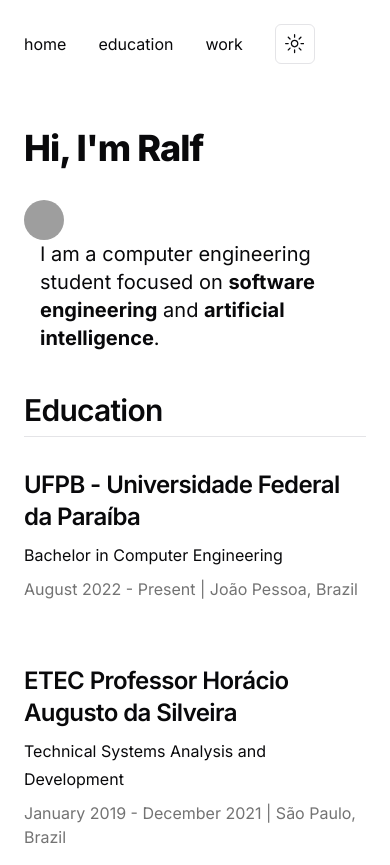
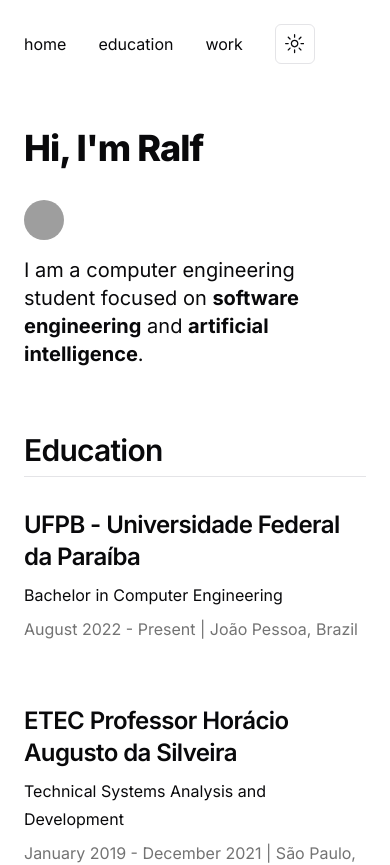
Before and after one commit to ralfferreira/portfolio, a Next.js app: page / in a window 390 px wide. Shown: the top 865 px of the page. Built offline with nearby package versions, Linux system fonts and the light colour scheme; grey boxes are pictures that could not be loaded.

Commit message:
fix: mobile padding and margin

```diff
--- a/app/page.tsx
+++ b/app/page.tsx
@@ -84,18 +84,18 @@ export default function Home() {
         Hi, I'm Ralf
       </h1>
 
-      <div className="flex flex-col sm:flex-row space-x-4 sm:items-center mt-8">
+      <div className="flex flex-col sm:flex-row m-0 sm:space-x-4 sm:items-center mt-8">
         <Avatar>
           <AvatarImage src="https://github.com/ralfferreira.png" />
           <AvatarFallback>Ralf</AvatarFallback>
         </Avatar>
-        <p className="leading-7 text-xl">
+        <p className="leading-7 text-xl mt-4 sm:mt-0">
           I am a computer engineering student focused on <span className="font-bold">software engineering</span> and <span className="font-bold">artificial intelligence</span>.
         </p>
       </div>
 
 
-      <h2 className="mt-10 scroll-m-20 border-b pb-2 text-3xl font-semibold tracking-tight transition-colors first:mt-0" id="education">
+      <h2 className="mt-16 sm:mt-10 scroll-m-20 border-b pb-2 text-3xl font-semibold tracking-tight transition-colors first:mt-0" id="education">
         Education
       </h2>
 
```
